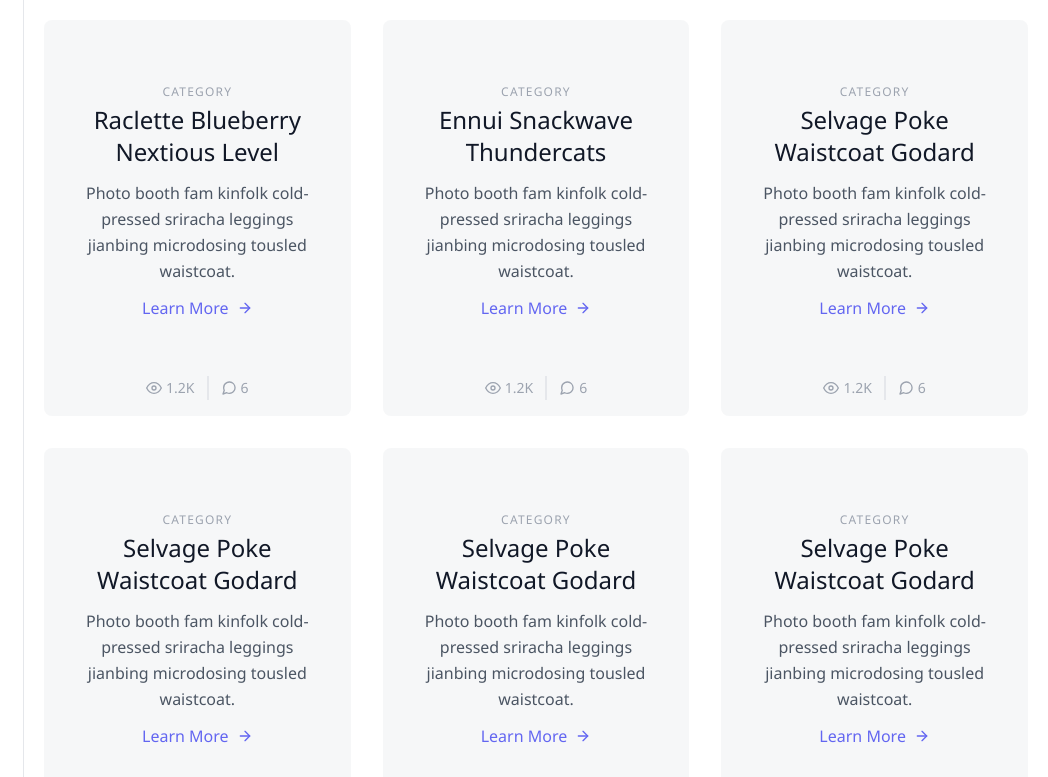
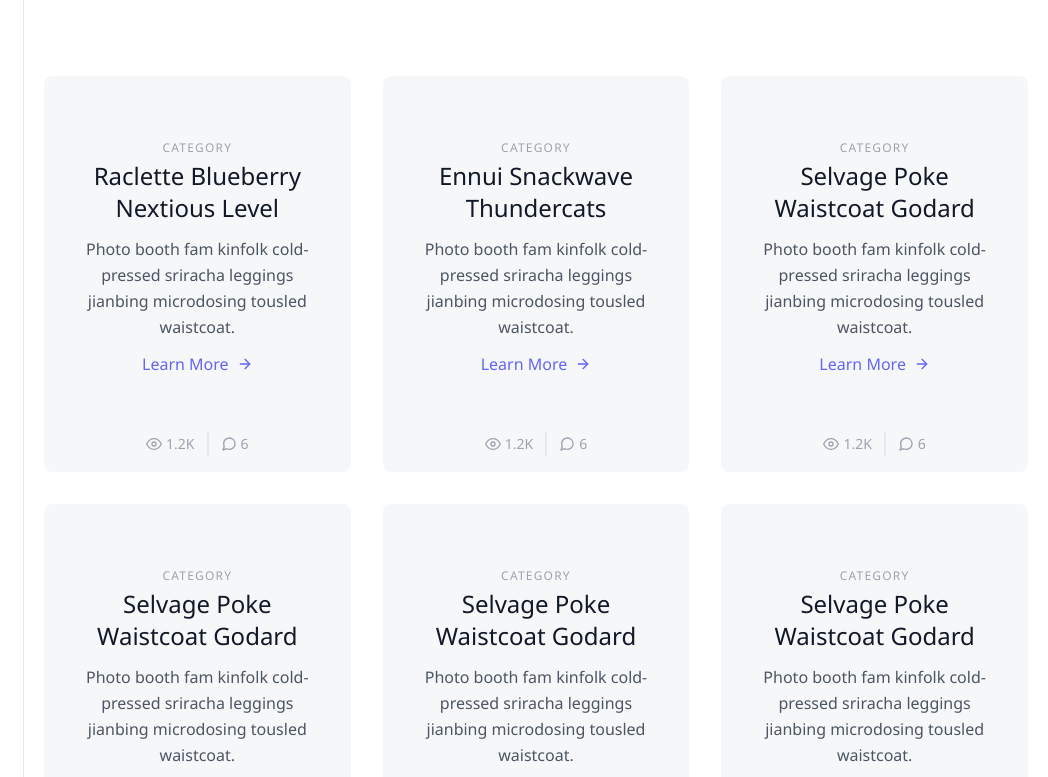
Before and after one commit to Camprowe/lewismcampbell-frontend-design, a website: page src/index.html in a window 1280 px wide. Shown: the top 777 px of the page, 232-1280 px from the left. Drawn offline with Linux system fonts and the light colour scheme.

Commit message:
Header Margin to cover

```diff
--- a/src/index.html
+++ b/src/index.html
@@ -190,7 +190,7 @@
       </div>
 
   </header>
-  <main>
+  <main class="my-14 lg:py-0">
     <section class="text-gray-600 body-font px-5 py-5">
       <div class="container">
         <div class="flex flex-wrap -m-4">
```
Also changed, not shown: docs/index.html (+1 -1 lines), docs/output.css, src/output.css.
